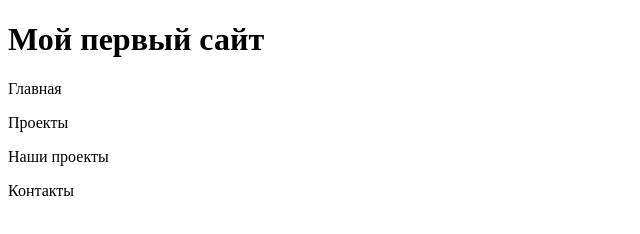
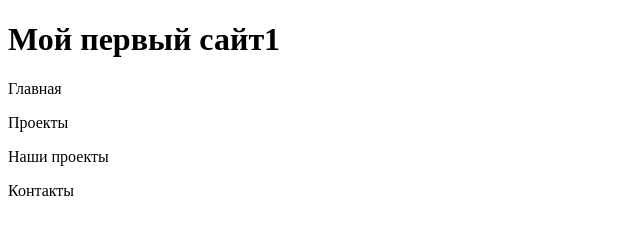
Before and after one commit to Beni3000/mysite, a plain HTML site: page index.html in a window 1280 px wide. Shown: the full height of the page, 0-640 px from the left. Drawn offline with Linux system fonts and the light colour scheme.

Commit message:
homework1

```diff
--- a/index.html
+++ b/index.html
@@ -5,7 +5,7 @@
     </head>
 
     <body>
-        <h1>Мой первый сайт</h1>
+        <h1>Мой первый сайт1</h1>
         <p>Главная</p>
         <p>Проекты</p>
         <p>Наши проекты</p>
```
